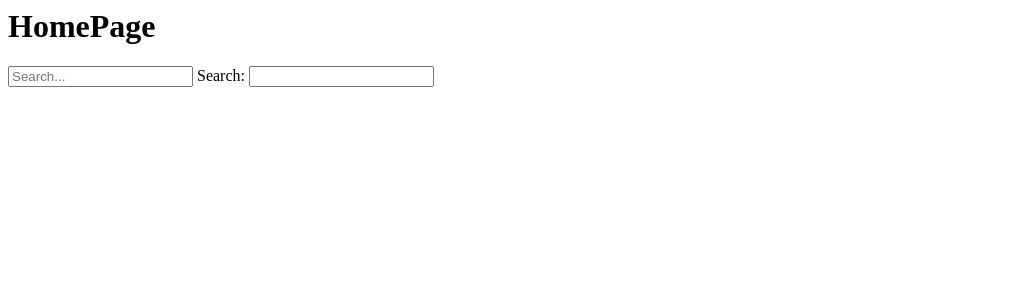
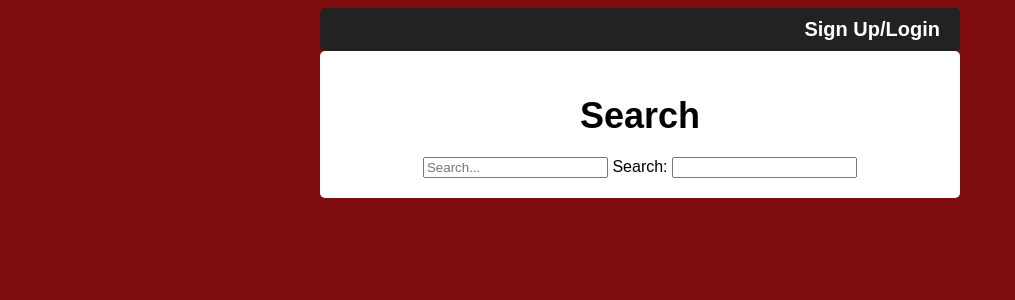
Before and after one commit to AlexiosEC/LibMS, a Django app: template BookSearchProject/templates/home.html in a window 1280 px wide. Shown: the top 300 px of the page, without its empty margins (0-1015 px from the left). Run offline with Django 4.2, Linux system fonts and the light colour scheme; the template is opened without the code that fills it: values that come from a table or form of the project are taken from there, others are empty.

Commit message:
Update home.html
Added css styling

```diff
--- a/BookSearchProject/templates/home.html
+++ b/BookSearchProject/templates/home.html
@@ -1,6 +1,20 @@
-<h1>HomePage</h1>
-
-<form action={% url 'search_results' %} method='get'>
-    <input name='q' type='text' placeholder='Search...'>
-    {{ form }}
-</form>
+{% load static %}
+<!DOCTYPE html>
+<html lang="en" dir="ltr">
+  <head>
+    <meta charset="utf-8">
+    <title>Search</title>
+    <link rel="stylesheet" href="{% static 'css/home/style.css' %}">
+  </head>
+  <body>
+    <div class="banner">
+        <a href="/login" class="link">Sign Up/Login</a>
+    </div>
+    <div class="container">
+        <h1>Search</h1>
+        <form action={% url 'search_results' %} method='get'>
+            <input name='q' type='text' placeholder='Search...'>
+            {{ form }}
+        </form>
+    </div>
+  </body>
```
